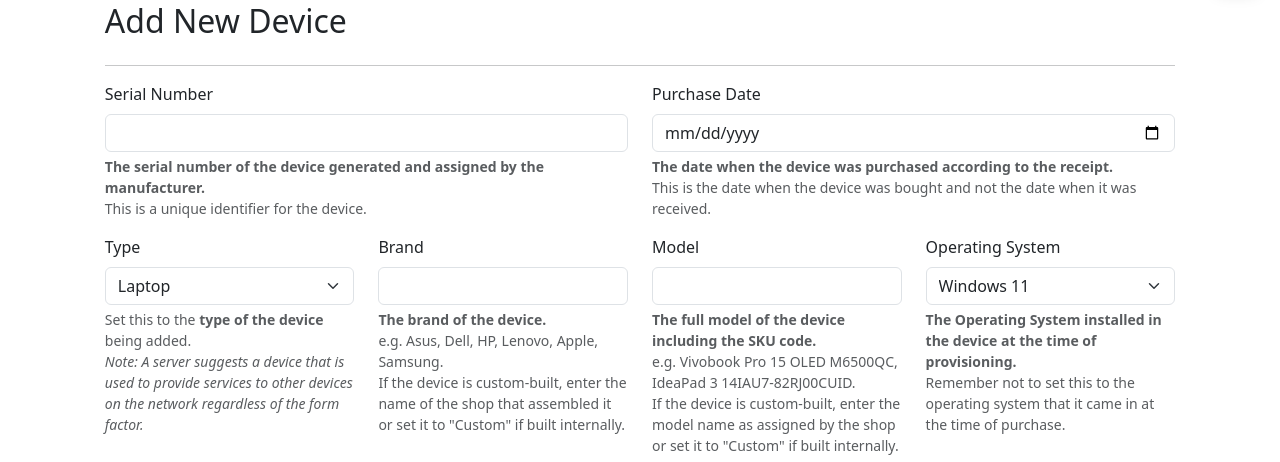
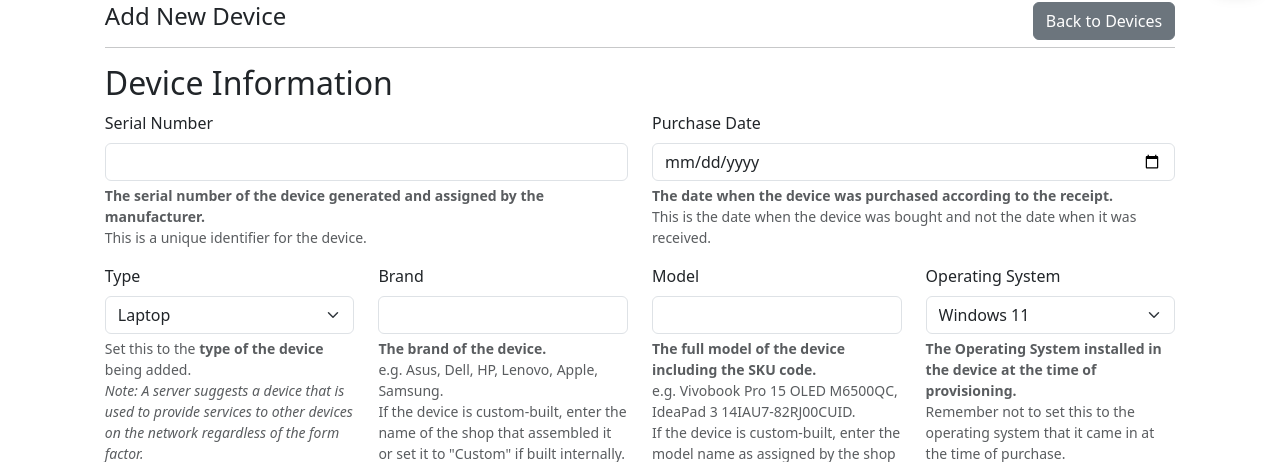
Before and after one commit to ravendinata/JACITA-Kanri, a Flask app: page /add_device in a window 1280 px wide. Shown: the part 70-532 px from the top of the page. Run offline with Flask 3, Linux system fonts and the light colour scheme; parts of the project's set-up code (start-up, migrations or seed data) failed here and were passed over; some libraries are stand-ins or nearby versions.

Commit message:
UI improvement
Make the UI more consistent between pages

```diff
--- a/templates/add_device.html
+++ b/templates/add_device.html
@@ -7,11 +7,15 @@
 </div>
 {% endif %}
 <div class="container-fluid" style="width: 90%; padding-bottom: 48px;">
-    <div class="row">
-        <h1>Add New Device</h1>
-    </div>
+    <h2>
+        Add New Device
+        <a href="/devices" class="btn btn-secondary float-end">Back to Devices</a>
+    </h2>
     <hr>
     <form id="deviceForm" method="POST">
+        <div class="row">
+            <h1>Device Information</h1>
+        </div>
         <div class="row">
             <div class="col mb-3">
                 <label for="serial_number" class="form-label">Serial Number</label>
```
Also changed, not shown: templates/device.html (+7 -12 lines).
